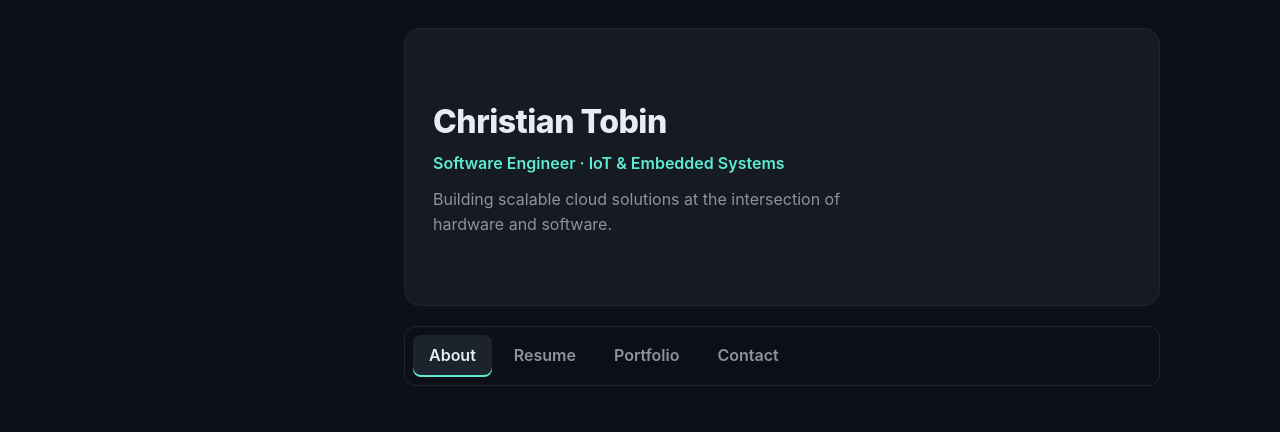
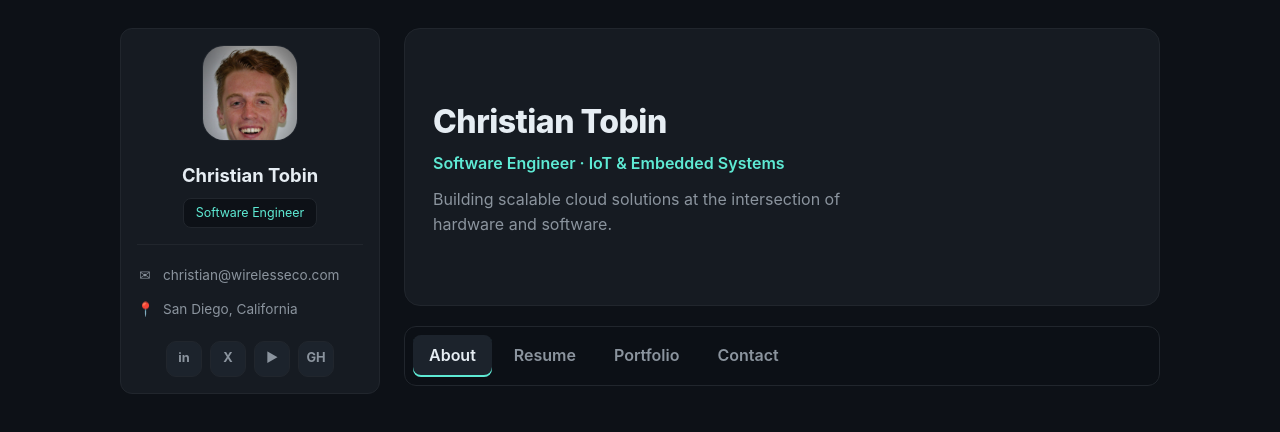
Before and after one commit to christiantobin/christiantobin.github.io, a plain HTML site: page index.html in a window 1280 px wide. Shown: the top 432 px of the page. Drawn offline with Linux system fonts and the light colour scheme; a script that the page names is missing.

Commit message:
feat: sidebar profile card

```diff
--- a/index.html
+++ b/index.html
@@ -12,7 +12,23 @@
   <main class="layout">
 
     <!-- SIDEBAR PROFILE CARD -->
-    <aside class="sidebar" id="sidebar"><!-- filled in Task 3 --></aside>
+    <aside class="sidebar" id="sidebar">
+  <div class="card profile">
+    <img class="avatar" src="assets/avatar.png" alt="Christian Tobin" />
+    <h2 class="profile-name">Christian Tobin</h2>
+    <span class="profile-badge">Software Engineer</span>
+    <ul class="contacts">
+      <li><span class="ci">✉</span><a href="mailto:christian@wirelesseco.com">christian@wirelesseco.com</a></li>
+      <li><span class="ci">📍</span>San Diego, California</li>
+    </ul>
+    <div class="socials">
+      <a href="https://www.linkedin.com/in/christian-tobin-37a6b9169" target="_blank" rel="noopener" aria-label="LinkedIn">in</a>
+      <a href="https://x.com/christianjtobin" target="_blank" rel="noopener" aria-label="X">X</a>
+      <a href="https://www.youtube.com/@christiantobin6006" target="_blank" rel="noopener" aria-label="YouTube">▶</a>
+      <a href="https://github.com/christiantobin" target="_blank" rel="noopener" aria-label="GitHub">GH</a>
+    </div>
+  </div>
+</aside>
 
     <!-- MAIN PANEL -->
     <div class="main">
--- a/styles.css
+++ b/styles.css
@@ -126,3 +126,25 @@ a { color: inherit; text-decoration: none; }
   .hero-globe { justify-self: center; width: 200px; height: 200px; }
   .hero-tagline { margin-left: auto; margin-right: auto; }
 }
+
+.profile { text-align: center; }
+.avatar {
+  width: 96px; height: 96px; border-radius: 22px; object-fit: cover; object-position: top;
+  border: 1px solid var(--border); background: var(--surface-2);
+}
+.profile-name { font-size: 1.15rem; font-weight: 700; margin-top: 12px; }
+.profile-badge {
+  display: inline-block; margin-top: 8px; font-size: .78rem; color: var(--teal);
+  background: var(--bg); border: 1px solid var(--border); border-radius: 8px; padding: 4px 12px;
+}
+.contacts { list-style: none; text-align: left; margin-top: 16px; border-top: 1px solid var(--border); padding-top: 14px; }
+.contacts li { display: flex; gap: 10px; align-items: center; font-size: .85rem; color: var(--muted); padding: 6px 0; }
+.contacts a:hover { color: var(--teal); }
+.ci { width: 16px; text-align: center; }
+.socials { display: flex; justify-content: center; gap: 8px; margin-top: 14px; }
+.socials a {
+  width: 36px; height: 36px; display: grid; place-items: center; font-weight: 700; font-size: .8rem;
+  background: var(--surface-2); border: 1px solid var(--border); border-radius: 10px; color: var(--muted);
+  transition: color .15s, border-color .15s;
+}
+.socials a:hover { color: var(--teal); border-color: var(--teal); }
```
